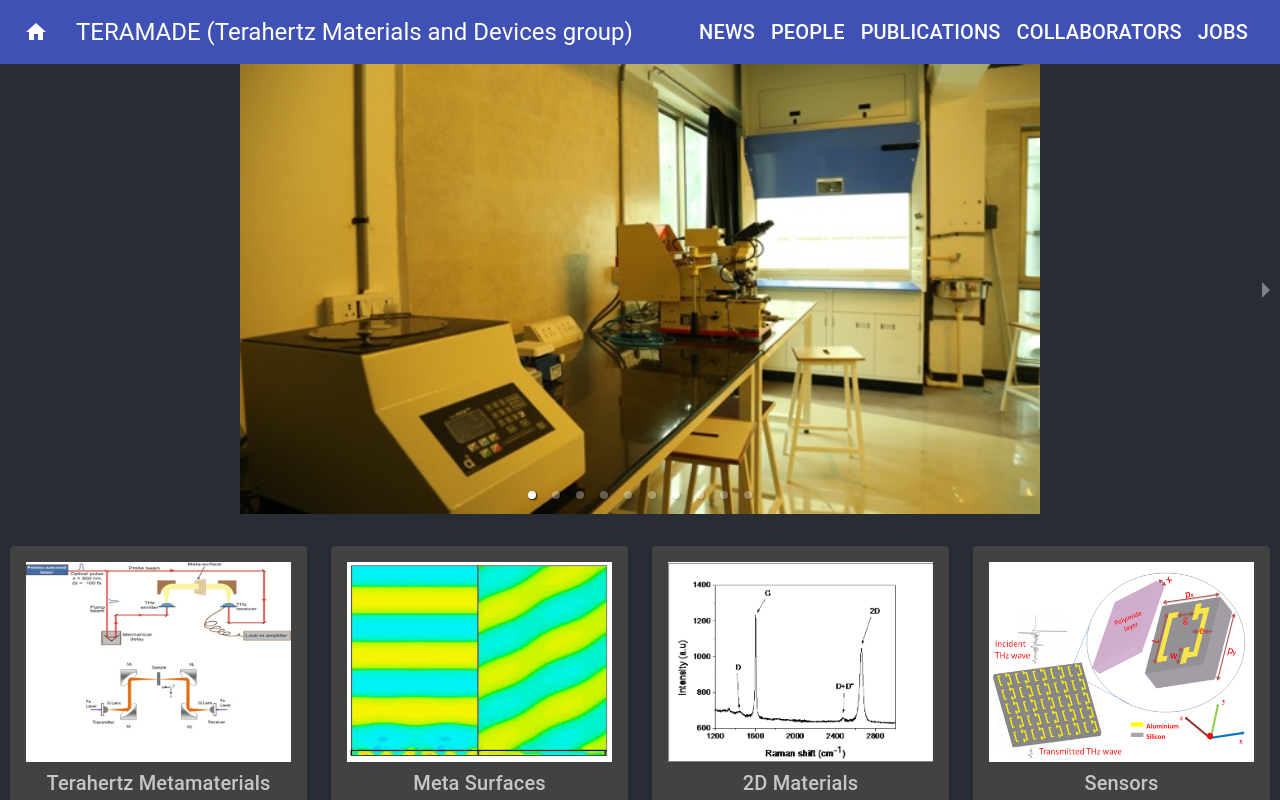
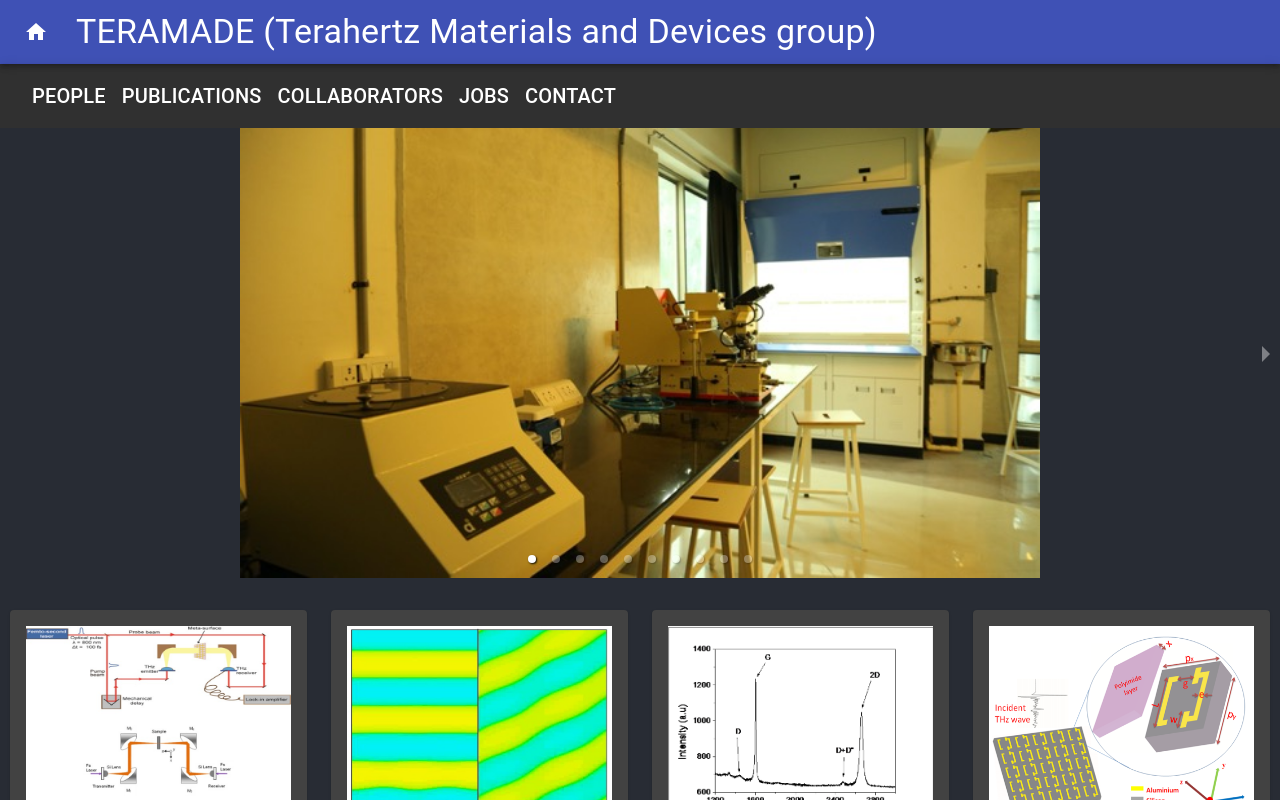
Before and after one commit to Rohithgilla12/Teramade, a React (Create React App) app: page / in a window 1280 px wide. Shown: the top 800 px of the page. Built offline with nearby package versions, Linux system fonts and the light colour scheme.

Commit message:
Navbar position

```diff
--- a/src/App.js
+++ b/src/App.js
@@ -7,6 +7,7 @@ import Publications from "./components/Publications";
 import Home from "./components/Home";
 import People from "./components/People";
 import Collaborators from "./components/Collaborators";
+import Footer from "./components/Footer";
 
 function App() {
   return (
@@ -27,6 +28,9 @@ function App() {
             <Route path="/collaborators">
               <Collaborators />
             </Route>
+            <Route path="/contact">
+              <Footer />
+            </Route>
             <Route path="/">
               <Home />
             </Route>
--- a/src/components/NavBar.js
+++ b/src/components/NavBar.js
@@ -35,12 +35,13 @@ export default function Navbar() {
           >
             <HomeIcon onClick={() => history.push("/")} />
           </IconButton>
-          <Typography variant="h5" className={classes.title}>
+          <Typography variant="h4" className={classes.title}>
             TERAMADE (Terahertz Materials and Devices group)
           </Typography>
-          <Button onClick={() => history.push("/news")} color="inherit">
-            <Typography variant="h6">News</Typography>
-          </Button>
+        </Toolbar>
+      </AppBar>
+      <AppBar position="static" color="transparent">
+        <Toolbar>
           <Button onClick={() => history.push("/people")} color="inherit">
             <Typography variant="h6">People</Typography>
           </Button>
@@ -56,6 +57,9 @@ export default function Navbar() {
           <Button onClick={() => history.push("/jobs")} color="inherit">
             <Typography variant="h6">Jobs</Typography>
           </Button>
+          <Button onClick={() => history.push("/contact")} color="inherit">
+            <Typography variant="h6">Contact</Typography>
+          </Button>
         </Toolbar>
       </AppBar>
     </div>
```
Also changed, not shown: public/img/test.gif (added).
